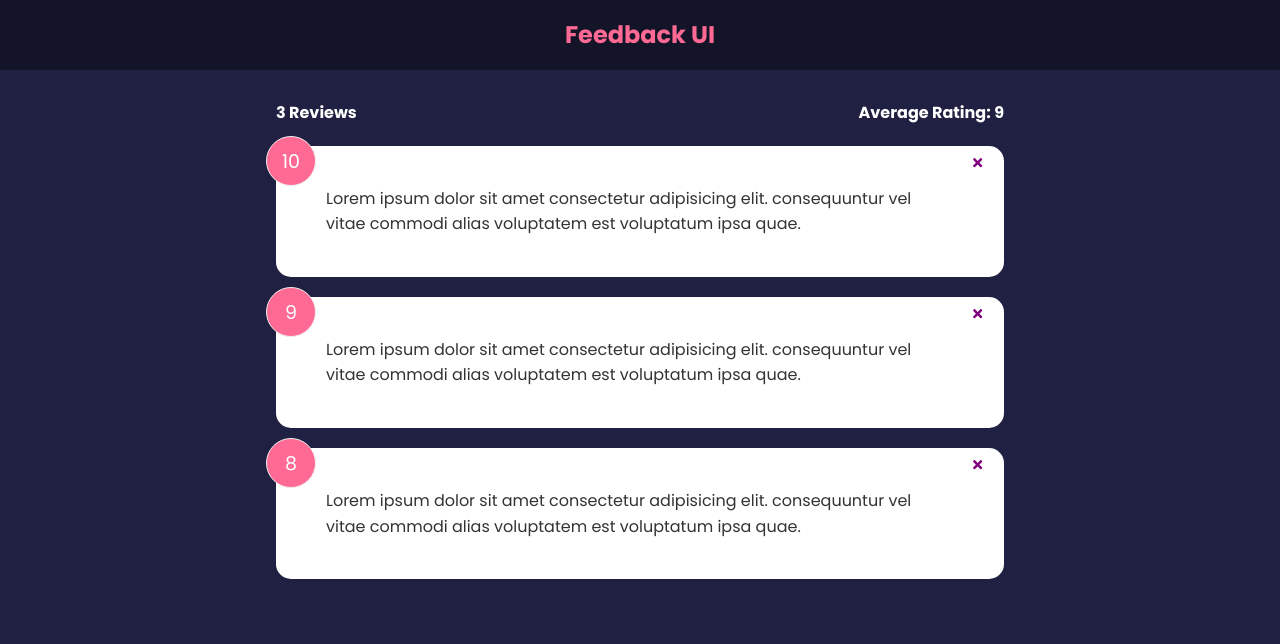
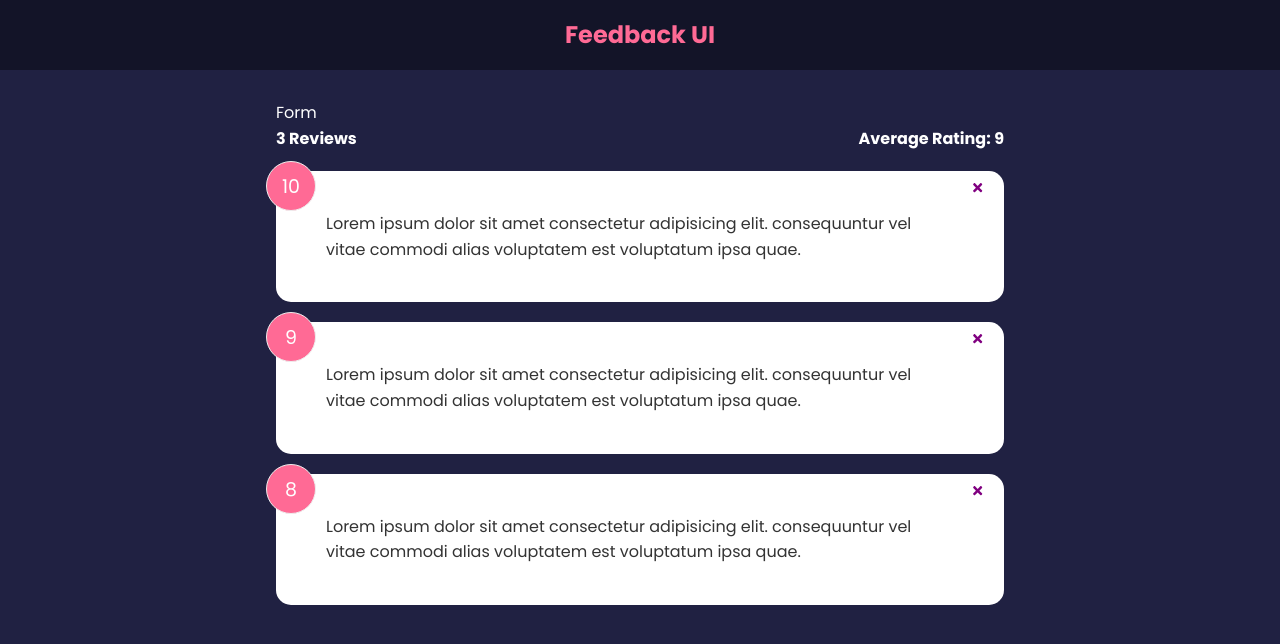
Before and after one commit to lsr488/feedback-app, a React (Create React App) app: page / in a window 1280 px wide. Shown: the top 644 px of the page. Built offline with nearby package versions, Linux system fonts and the light colour scheme.

Commit message:
Import FeedbackForm

```diff
--- a/src/App.js
+++ b/src/App.js
@@ -3,6 +3,7 @@ import Header from './components/Header';
 import FeedbackList from './components/FeedbackList';
 import FeedbackData from './data/FeedbackData';
 import FeedbackStats from './components/FeedbackStats';
+import FeedbackForm from './components/FeedbackForm';
 
 // main app component
 function App() {
@@ -18,6 +19,7 @@ function App() {
 		<>
 			<Header />
 			<div className="container">
+			<FeedbackForm />
 			<FeedbackStats feedback={feedback} />
 				<FeedbackList feedback={feedback} handleDelete={deleteFeedback} />
 			</div>
```
